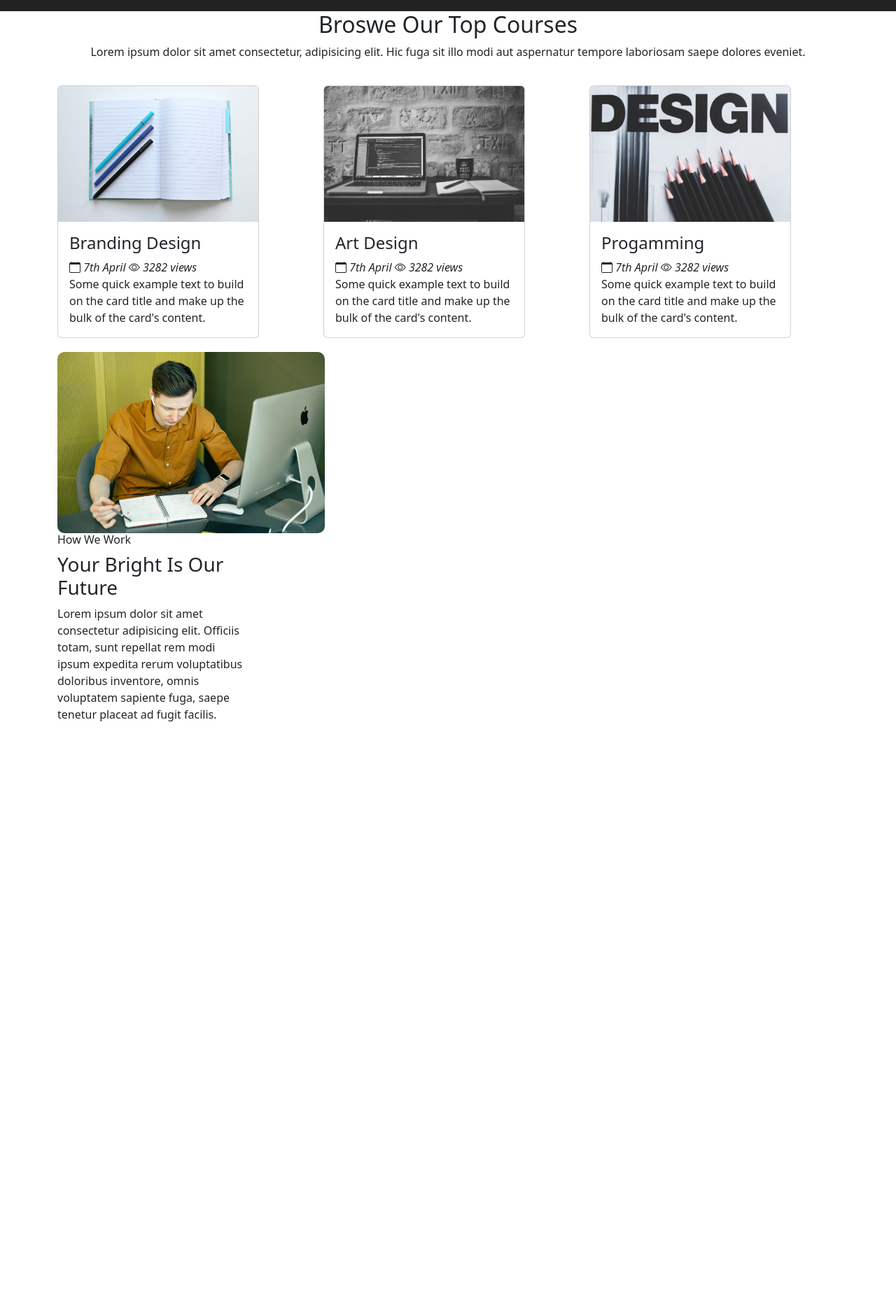
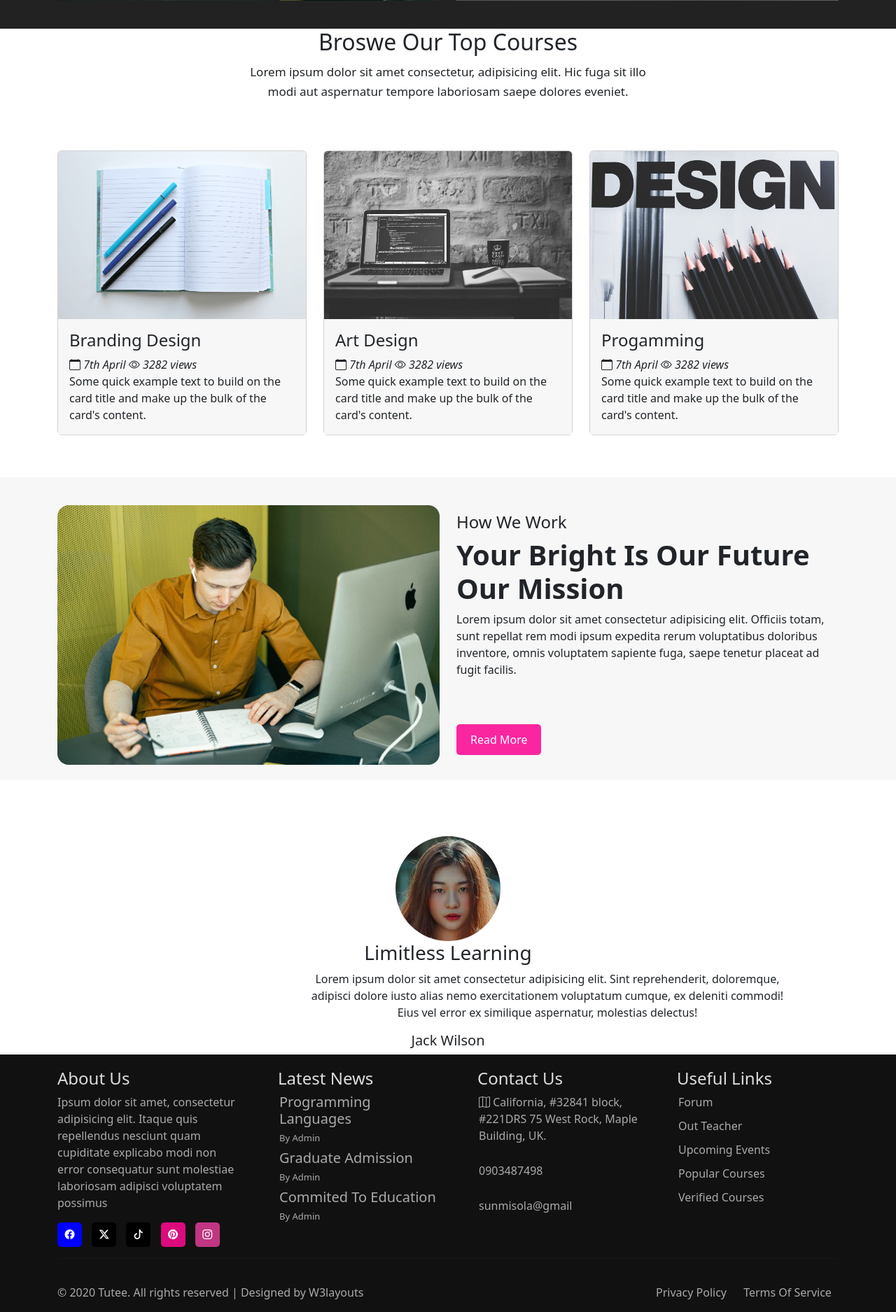
Before and after one commit to Delusumbo/Tutee-Education, a PHP site: page / in a window 1280 px wide. Shown: the part 1967-3842 px from the top of the page at 70% size. Before the commit the page ends 2998 px from the top, so only its background shows below. Run offline with PHP 8.4, Linux system fonts and the light colour scheme.

Commit message:
sumbo finishing touches

```diff
--- a/index.html
+++ b/index.html
@@ -1,4 +1,4 @@
-<!DOCTYPE html>
+h<!DOCTYPE html>
 <html lang="en">
 
 <head>
@@ -79,47 +79,58 @@
                     tempore laboriosam saepe
                     dolores eveniet.</p>
             </div>
+
             <div class="row">
                 <div class="col-lg-4 col-md-6 col-sm-12 text-center">
-                    <i class="bi bi-hand-thumbs-up-fill"></i>
-                    <h5>Unlimited Acces</h5>
-                    <p>Sit amet consect etur adipi sicing elit. Rem quib usdam corporis, dolores quos, nobis culpa est
-                    </p>
-                </div>
-                <div class="col-lg-4 col-md-6 col-sm-12 text-center">
-                    <i class="bi bi-hand-thumbs-up-fill"></i>
-                    <h5>Unlimited Acces</h5>
-                    <p>Sit amet consect etur adipi sicing elit. Rem quib usdam corporis, dolores quos, nobis culpa est
-                    </p>
-                </div>
-                <div class="col-lg-4 col-md-6 col-sm-12 text-center">
+                    <div class="box">
                         <i class="bi bi-hand-thumbs-up-fill"></i>
                             <h5>Unlimited Acces</h5>
                             <p>Sit amet consect etur adipi sicing elit. Rem quib usdam corporis, dolores quos, nobis culpa est
                             </p>
                     </div>
                     </div>
-            <div class="row">
                     <div class="col-lg-4 col-md-6 col-sm-12 text-center">
+                        <div class="box">
                             <i class="bi bi-hand-thumbs-up-fill"></i>
                             <h5>Unlimited Acces</h5>
                             <p>Sit amet consect etur adipi sicing elit. Rem quib usdam corporis, dolores quos, nobis culpa est
                             </p>
                         </div>
+                </div>
                 <div class="col-lg-4 col-md-6 col-sm-12 text-center">
+                    <div class="box">
                         <i class="bi bi-hand-thumbs-up-fill"></i>
                         <h5>Unlimited Acces</h5>
                         <p>Sit amet consect etur adipi sicing elit. Rem quib usdam corporis, dolores quos, nobis culpa est
                         </p>
                     </div>
+                </div>
+            </div>
+            <div class="row">
                 <div class="col-lg-4 col-md-6 col-sm-12 text-center">
+                    <div class="box">
                         <i class="bi bi-hand-thumbs-up-fill"></i>
                         <h5>Unlimited Acces</h5>
                         <p>Sit amet consect etur adipi sicing elit. Rem quib usdam corporis, dolores quos, nobis culpa est
                         </p>
                     </div>
-
-
+                </div>
+                <div class="col-lg-4 col-md-6 col-sm-12 text-center">
+                    <div class="box">
+                        <i class="bi bi-hand-thumbs-up-fill"></i>
+                        <h5>Unlimited Acces</h5>
+                        <p>Sit amet consect etur adipi sicing elit. Rem quib usdam corporis, dolores quos, nobis culpa est
+                        </p>
+                    </div>
+                </div>
+                <div class="col-lg-4 col-md-6 col-sm-12 text-center">
+                    <div class="box">
+                        <i class="bi bi-hand-thumbs-up-fill"></i>
+                        <h5>Unlimited Acces</h5>
+                        <p>Sit amet consect etur adipi sicing elit. Rem quib usdam corporis, dolores quos, nobis culpa est
+                        </p>
+                    </div>
+                </div>
         </div>
         </div>
     </section>
@@ -141,6 +152,8 @@
                     </div>
 
                 </div>
+            </div>
+            <div class="row">
                 <div class="col-lg-6 col-md-6 col-sm-12">
                     <div class="featured">
                         <h5>We Are Getting Featured On</h5>
@@ -164,43 +177,53 @@
         <div class="container">
             <div class="new">
                 <h2 class="header">Broswe Our Top Courses</h2>
-            <p class="title">Lorem ipsum dolor sit amet consectetur, adipisicing elit. Hic fuga sit illo modi aut aspernatur tempore laboriosam saepe
+                <p class="title">Lorem ipsum dolor sit amet consectetur, adipisicing elit. Hic fuga sit illo modi aut
+                    aspernatur tempore laboriosam saepe
                     dolores eveniet.</p>
             </div>
             <div class="row">
                 <div class="col-lg-4 col-md-6 col">
-                            <div class="card" style="width: 18rem;">
+                    <div class="card" style="width: 100%;">
                         <img src="images/b2.jpg" class="card-img-top" alt="...">
+                        <div class="words">
                         <div class="card-body">
                                 <h4>Branding Design</h4>
                                 <i class="bi bi-calendar"> 7th April</i>
                                 <i class="bi bi-eye"> 3282 views</i>
-                                    <p class="card-text">Some quick example text to build on the card title and make up the bulk of the card's
+                                <p class="card-text">Some quick example text to build on the card title and make up the bulk
+                                    of the card's
                                     content.</p>
                             </div>
                         </div>
                     </div>
+                </div>
                 <div class="col-lg-4 col-md-6 col">
-                                <div class="card" style="width: 18rem;">
+                    <div class="card" style="width: 100%;">
                         <img src="images/b1.jpg" class="card-img-top" alt="...">
+                        <div class="words">
                         <div class="card-body">
                                 <h4>Art Design</h4>
                                 <i class="bi bi-calendar"> 7th April</i>
                                 <i class="bi bi-eye"> 3282 views</i>
-                                        <p class="card-text">Some quick example text to build on the card title and make up the bulk of the card's
+                                <p class="card-text">Some quick example text to build on the card title and make up the bulk
+                                    of the card's
                                     content.</p>
                             </div>
                         </div>
                     </div>
+                </div>
                 <div class="col-lg-4 col-md-6 col">
-                                    <div class="card" style="width: 18rem;">
+                    <div class="card" style="width: 100%;">
                         <img src="images/b3.jpg" class="card-img-top" alt="...">
+                        <div class="words">
                         <div class="card-body">
                                 <h4>Progamming</h4>
                                 <i class="bi bi-calendar"> 7th April</i>
                                 <i class="bi bi-eye"> 3282 views</i>
-                                            <p class="card-text">Some quick example text to build on the card title and make up the bulk of the card's
+                                <p class="card-text">Some quick example text to build on the card title and make up the bulk
+                                    of the card's
                                     content.</p>
+                            </div>
                         </div>
                     </div>
                 </div>
@@ -212,21 +235,121 @@
     <!-- broswer stops -->
     <!-- How we work starts -->
     <section>
+        <div class="We">
             <div class="container">
                 <div class="row">
                     <div class="col-lg-6 col-md-6 col-sm-12">
-                    <img src="images/b6.jpg" alt="" class="img-responsive">
+                        <img src="images/b6.jpg" alt="" class="img-fluid rounded-4">
+                    </div>
                     <div class="col-lg-6 col-md-6 col-sm-12">
-                      <h6>How We Work</h6>
-                      <h3> Your Bright Is Our Future </h3>
-                      <p>Lorem ipsum dolor sit amet consectetur adipisicing elit. Officiis totam, sunt repellat rem modi ipsum expedita
-                        rerum voluptatibus doloribus inventore, omnis voluptatem sapiente fuga, saepe tenetur placeat ad fugit facilis.</p>
+                        <div class="work"></div>
+                        <h4>How We Work</h4>
+                        <h1><b> Your Bright Is Our Future Our Mission</b></h1>
+                        <p>Lorem ipsum dolor sit amet consectetur adipisicing elit. Officiis totam, sunt repellat rem
+                            modi ipsum expedita
+                            rerum voluptatibus doloribus inventore, omnis voluptatem sapiente fuga, saepe tenetur
+                            placeat ad fugit facilis.</p>
+                            <form action="">
+                                <button class="rere">Read More</button>
+                            </form>
                     </div>
                 </div>
             </div>
         </div>
     </section>
     <!-- how we work stops -->
+
+    <!-- Limitless starts -->
+     <section>
+        <div class="pic container">
+            <img src="images/c3.jpg" style="border-radius: 100%;" alt="">
+            <div class="ggg">
+                <h3> Limitless Learning</h3>
+                <p class="Lorem">Lorem ipsum dolor sit amet consectetur adipisicing elit. Sint reprehenderit, doloremque, adipisci dolore iusto alias nemo exercitationem
+                voluptatum cumque, ex deleniti commodi! Eius vel error ex similique aspernatur, molestias delectus! </p>
+                <h5>Jack Wilson</h5>
+            </div>
+        </div>
+     </section>
+     <!-- Limitless stops -->
+
+     <!-- footer starts -->
+      <footer>
+        <div class="about">
+            <div class="container">
+                <div class="row">
+                    <div class="col-lg-3 col-md-6 col-sm-6">
+                        <h4>About Us</h4>
+                        <p class="ipsum">Ipsum dolor sit amet, consectetur adipisicing elit. Itaque quis repellendus nesciunt quam cupiditate explicabo modi non
+                        error consequatur sunt molestiae laboriosam adipisci voluptatem possimus</p>
+                        <div class="icons">
+                            <i class="bi bi-facebook"></i>
+                            <i class="bi bi-twitter-x"></i>
+                            <i class="bi bi-tiktok"></i>
+                            <i class="bi bi-pinterest"></i>
+                            <i class="bi bi-instagram"></i>
+                        </div>
+
+                    </div>
+                    <div class="col-lg-3 col-md-6 col-sm-6">
+                        <h4 class="use">Latest News</h4>
+                        <ul>
+                            <li>
+                                <h5 class="pro">Programming Languages</h5>
+                                <h6 class="admin">By Admin</h6>
+                            </li>
+                            <li>
+                                <h5 class="pro">Graduate Admission</h5>
+                                <h6 class="admin">By Admin</h6>
+                            </li>
+                            <li>
+                                <h5 class="pro">Commited To Education </h5>
+                                <h6 class="admin">By Admin</h6>
+                            </li>
+                        </ul>
+
+                    </div>
+                    <div class="col-lg-3 col-md-6 col-sm-6">
+                        <h4 class="use">Contact Us</h4>
+                        <ul>
+                            <li>
+                                <p class="maps"><i class="bi bi-map"></i> California, #32841 block, #221DRS 75 West Rock, Maple Building, UK.</p>
+                            </li>
+                            <li>
+                                <p class="maps">0903487498</p>
+                            </li>
+                            <li>
+                                <p class="maps">sunmisola@gmail</p>
+                            </li>
+                        </ul>
+
+                    </div>
+                    <div class="col-lg-3 col-md-6 col-sm-6">
+                        <h4 class="use">Useful Links</h4>
+                        <ul>
+                            <li class="links">Forum</li>
+                            <li class="links">Out Teacher</li>
+                            <li class="links">Upcoming Events</li>
+                            <li class="links">Popular Courses</li>
+                            <li class="links">Verified Courses</li>
+                        </ul>
+                    </div>
+                </div>
+                <hr>
+                            <div class="row">
+                                <div class="col-lg-9 col-md-12 col-sm-12">
+                                    <p class="Tutee">© 2020 Tutee. All rights reserved | Designed by W3layouts</p>
+                                </div>
+                                <div class="col-lg-3 col-md-12 col-sm-12">
+                                    <span class="privacy">Privacy Policy</span>
+                                    <span class="terms">Terms Of Service</span>
+                                </div>
+                            </div>
+            </div>
+
+        </div>
+      </footer>
+      <!-- footer stops -->
     </head>
 
     <body>
--- a/style.css
+++ b/style.css
@@ -90,7 +90,13 @@
     font-weight: 600;
     margin-left: 10px;
 }
-
+.box{
+    box-shadow: 0px 10px 5px #222;
+    box-sizing: border-box;
+}
+.box:hover{
+    box-shadow: 0px 40px 10px #444;
+}
 .learn h1{
     padding-top: 30px;
 }
@@ -266,6 +272,8 @@ p{
 
 .new{
     text-align: center;
+    max-width: 604px;
+    margin: 0 auto 50px;
     header{
           color: var(--header-title-color);
     font-size: 35px;
@@ -273,8 +281,7 @@ p{
     text-transform: capitalize;
     font-weight: 700;
     }
-    title{
-        max-width: 100px;
+    .title{
         font-size: 17px;
         line-height: 28px;
     margin: 10px 0px 0px;
@@ -286,12 +293,156 @@ p{
     }
 
 
-    .img-responsive{
-        max-width: 70%;
-        border-radius: 10px;
+    .words{
+        background-color: #f7f7f7;
+        background-size: cover;
+    }
+    .We{
+        background-color: #f7f7f7;
+        padding: 20px;
+        margin-top: 60px;
     }
 
+.work{
+    padding-top: 10px;
+    width: 100%;
+    line-height: 45px;
+    font-size: 35px;
+    font-weight: 700;
+}
+.rere{
+    background-color: #fa26a0;
+    font-weight: 18px;
+    margin-top: 50px;
+    padding: 10px 20px;
+    border-radius: 5px;
+    border: none;
+    color: #fff;
+}
 
+.pic{
+    text-align: center;
+    margin-top: 40px;
+    padding-top: 40px;
+    border-radius: 50px;
+}
+.Lorem{
+    max-width: 700px;
+    text-align: center;
+    margin-left: 350px;
+}
+.about{
+    background-color: #111;
+    h4{
+        color: #ddd;
+    }
+}
+.ipsum{
+        color: #aaa;
+}
+
+.bi-facebook{
+    background: blue;
+    color: #fff;
+    width: 35px;
+    height: 35px;
+    line-height: 35px;
+    display: inline-block;
+    text-align: center;
+    font-size: 14px;
+    border-radius: 5px;
+    margin-right: 10px;
+    padding-top: 10px;
+}
+.bi-twitter-x{
+    background: #000;
+    color: #fff;
+    width: 35px;
+    height: 35px;
+    line-height: 35px;
+    display: inline-block;
+    text-align: center;
+    font-size: 14px;
+    border-radius: 5px;
+    margin-right: 10px;
+    padding-top: 10px;
+
+}
+.bi-tiktok{
+    background: #000;
+    color: #fff;
+    width: 35px;
+    height: 35px;
+    line-height: 35px;
+    display: inline-block;
+    text-align: center;
+    font-size: 14px;
+    border-radius: 5px;
+    margin-right: 10px;
+    padding-top: 10px;
+}
+.bi-instagram{
+    background: #c13582;
+    color: #fff;
+    width: 35px;
+    height: 35px;
+    line-height: 35px;
+    display: inline-block;
+    text-align: center;
+    font-size: 14px;
+    border-radius: 5px;
+    padding-top: 10px;
+}
+.bi-pinterest{
+
+    background: #dc0b7e;
+    color: #fff;
+    width: 35px;
+    height: 35px;
+    line-height: 35px;
+    display: inline-block;
+    text-align: center;
+    font-size: 14px;
+    border-radius: 5px;
+    margin-right: 10px;
+    padding-top: 10px;
+}
+.pro{
+    color: #aaa;
+    list-style: none;
+}
+.admin{
+    color: #aaa;
+    font-size: small;
+}
+.maps{
+    color: #aaa;
+    padding-bottom: 10px;
+}
+.use{
+    padding-left: 30px;
+}
+.links{
+    color: #aaa;
+    padding-bottom: 10px;
+    list-style: none;
+
+}
+.Tutee{
+    /* padding-left: 100px; */
+    color: #aaa;
+}
+.privacy{
+    color: #aaa;
+    padding-right: 20px;
+}
+.terms{
+    color: #aaa;
+}
+
+footer ul li{
+    list-style: none;
+}
 /* media queries  */
 @media (max-width:912px) {
     .banner-content{
```
Lines whose indentation alone changed are shown as unchanged.
